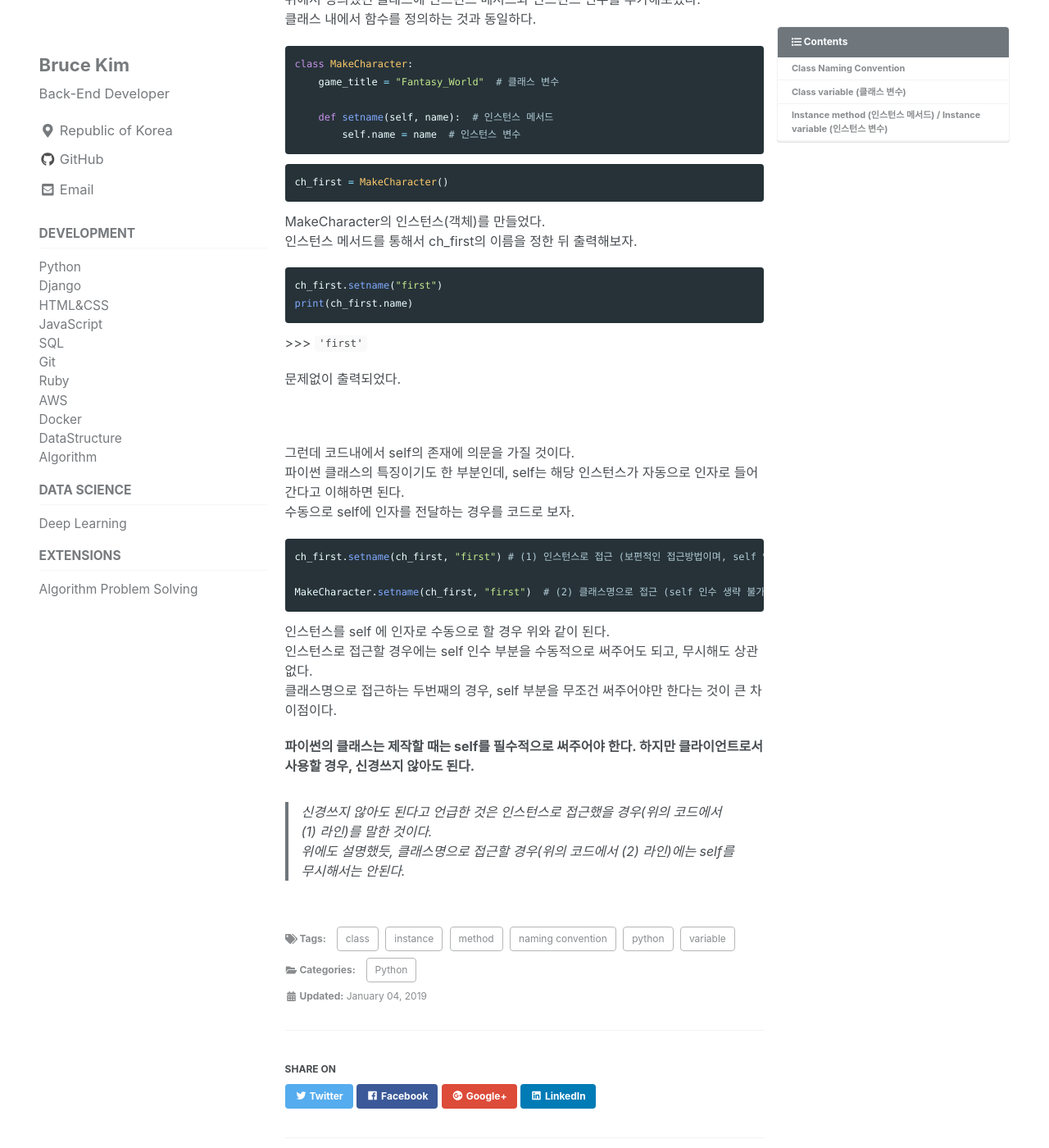
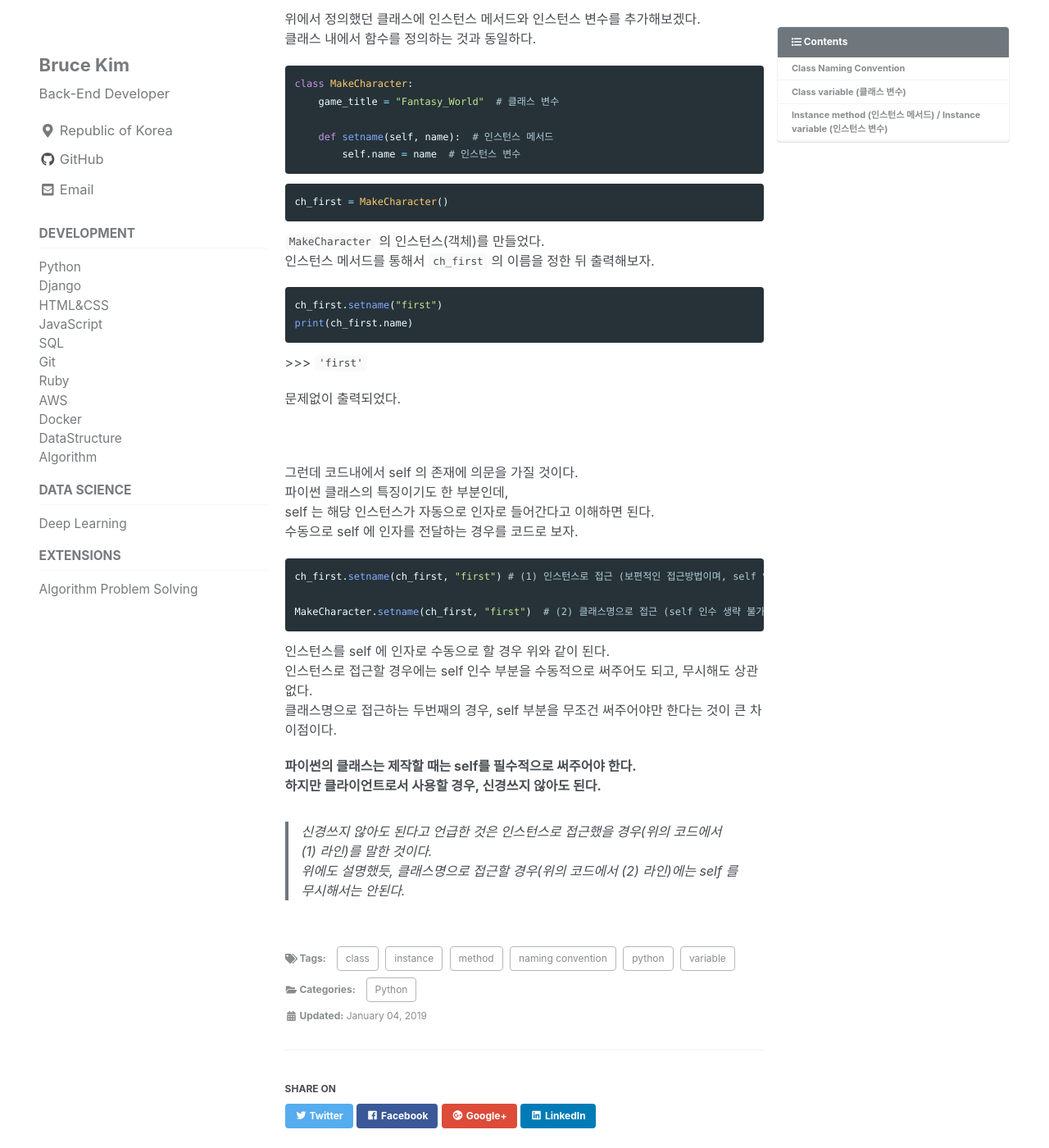
Before and after one commit to devbruce/devbruce.github.io, a Jekyll site: the page built from _posts/Python/2018-01-27-py-21-class_classvariable,instancemethod.md, in a window 1280 px wide and 1400 px high, scrolled down 1235 px. Shown: the whole window at 82% size. Built offline with Jekyll 4.4.1, drawn with Linux system fonts in a browser that asks for light colours; cached includes are drawn as plain includes; nearby versions of some CDN libraries; comment, search, counter and statistics services are not loaded; some of the changed text lies outside the part shown.

Commit message:
Modify _config.yml & Gemfile & py-21

````diff
--- a/Gemfile
+++ b/Gemfile
@@ -1,2 +1,2 @@
 source "https://rubygems.org"
-gem "minimal-mistakes-jekyll"
+# gem "minimal-mistakes-jekyll"
--- a/_config.yml
+++ b/_config.yml
@@ -10,7 +10,7 @@
 # Review documentation to determine if you should use `theme` or `remote_theme`
 # https://mmistakes.github.io/minimal-mistakes/docs/quick-start-guide/#installing-the-theme
 
-theme                  : "minimal-mistakes-jekyll"
+# theme                  : "minimal-mistakes-jekyll"
 # remote_theme           : "mmistakes/minimal-mistakes"
 minimal_mistakes_skin    : "default"  # "air", "aqua", "contrast", "dark", "dirt", "neon", "mint", "plum", "sunrise"
 
--- a/_posts/Python/2018-01-27-py-21-class_classvariable,instancemethod.md
+++ b/_posts/Python/2018-01-27-py-21-class_classvariable,instancemethod.md
@@ -21,7 +21,8 @@ tags:
 # Class Naming Convention
 
 **CamelCase** : 클래스 이름을 정의할 때는 대문자를 활용하여 작성한다.
-sneak_case와는 다르게 언더바를 사용하지않고, 대문자를 이용하여 단어의 띄워쓰기를 구분한다고 할 수 있다.
+sneak\_case 와는 다르게 언더바를 사용하지않고,
+대문자를 이용하여 단어의 띄워쓰기를 구분한다고 할 수 있다.
 
 <br><br>
 
@@ -31,10 +32,11 @@ sneak_case와는 다르게 언더바를 사용하지않고, 대문자를 이용
 class MakeCharacter:
     game_title = "Fantasy_World"  # 클래스 변수
 ```
-클래스를 선언하고, 클래스 변수로 game_title 을 선언하였다.
+클래스를 선언하고, 클래스 변수로 `game_title` 을 선언하였다.
 클래스 변수는 클래스 내부에서 전역변수의 역할을 하기 때문에
 클래스가 선언됨과 동시에 메모리에 저장된다.
-즉 인스턴스(객체)가 만들어지기 전부터 메모리에 할당되기 때문에 인스턴스 생성과는 상관없이 호출이 가능하다.
+즉 인스턴스(객체)가 만들어지기 전부터 메모리에 할당되기 때문에
+인스턴스 생성과는 상관없이 호출이 가능하다.
 
 ```python
 print(MakeCharacter.game_title)
@@ -45,7 +47,8 @@ print(MakeCharacter.game_title)
 ch_first = MakeCharacter()
 ch_second = MakeCharacter()
 ```
-MakeCharacter 의 인스턴스 2개를 만들었다. 이를 통해 클래스 변수를 호출해보겠다.
+`MakeCharacter` 의 인스턴스 2개를 만들었다.
+이를 통해 클래스 변수를 호출해보겠다.
 
 ```python
 print(ch_first.game_title)
@@ -73,8 +76,8 @@ class MakeCharacter:
 ch_first = MakeCharacter()
 ```
 
-MakeCharacter의 인스턴스(객체)를 만들었다.
-인스턴스 메서드를 통해서 ch_first의 이름을 정한 뒤 출력해보자.
+`MakeCharacter` 의 인스턴스(객체)를 만들었다.
+인스턴스 메서드를 통해서 `ch_first` 의 이름을 정한 뒤 출력해보자.
 
 ```python
 ch_first.setname("first")
@@ -86,9 +89,10 @@ print(ch_first.name)
 
 <br>
 
-그런데 코드내에서 self의 존재에 의문을 가질 것이다.
-파이썬 클래스의 특징이기도 한 부분인데, self는 해당 인스턴스가 자동으로 인자로 들어간다고 이해하면 된다.
-수동으로 self에 인자를 전달하는 경우를 코드로 보자.
+그런데 코드내에서 self 의 존재에 의문을 가질 것이다.
+파이썬 클래스의 특징이기도 한 부분인데,
+self 는 해당 인스턴스가 자동으로 인자로 들어간다고 이해하면 된다.
+수동으로 self 에 인자를 전달하는 경우를 코드로 보자.
 
 ```python
 ch_first.setname(ch_first, "first") # (1) 인스턴스로 접근 (보편적인 접근방법이며, self 인수 부분을 생략가능)
@@ -100,7 +104,8 @@ MakeCharacter.setname(ch_first, "first")  # (2) 클래스명으로 접근 (self
 인스턴스로 접근할 경우에는 self 인수 부분을 수동적으로 써주어도 되고, 무시해도 상관없다.
 클래스명으로 접근하는 두번째의 경우, self 부분을 무조건 써주어야만 한다는 것이 큰 차이점이다.
 
-**파이썬의 클래스는 제작할 때는 self를 필수적으로 써주어야 한다. 하지만 클라이언트로서 사용할 경우, 신경쓰지 않아도 된다.**
+**파이썬의 클래스는 제작할 때는 self를 필수적으로 써주어야 한다.
+하지만 클라이언트로서 사용할 경우, 신경쓰지 않아도 된다.**
 
 > 신경쓰지 않아도 된다고 언급한 것은 인스턴스로 접근했을 경우(위의 코드에서 (1) 라인)를 말한 것이다.
-> 위에도 설명했듯, 클래스명으로 접근할 경우(위의 코드에서 (2) 라인)에는 self를 무시해서는 안된다.
+> 위에도 설명했듯, 클래스명으로 접근할 경우(위의 코드에서 (2) 라인)에는 self 를 무시해서는 안된다.
````
